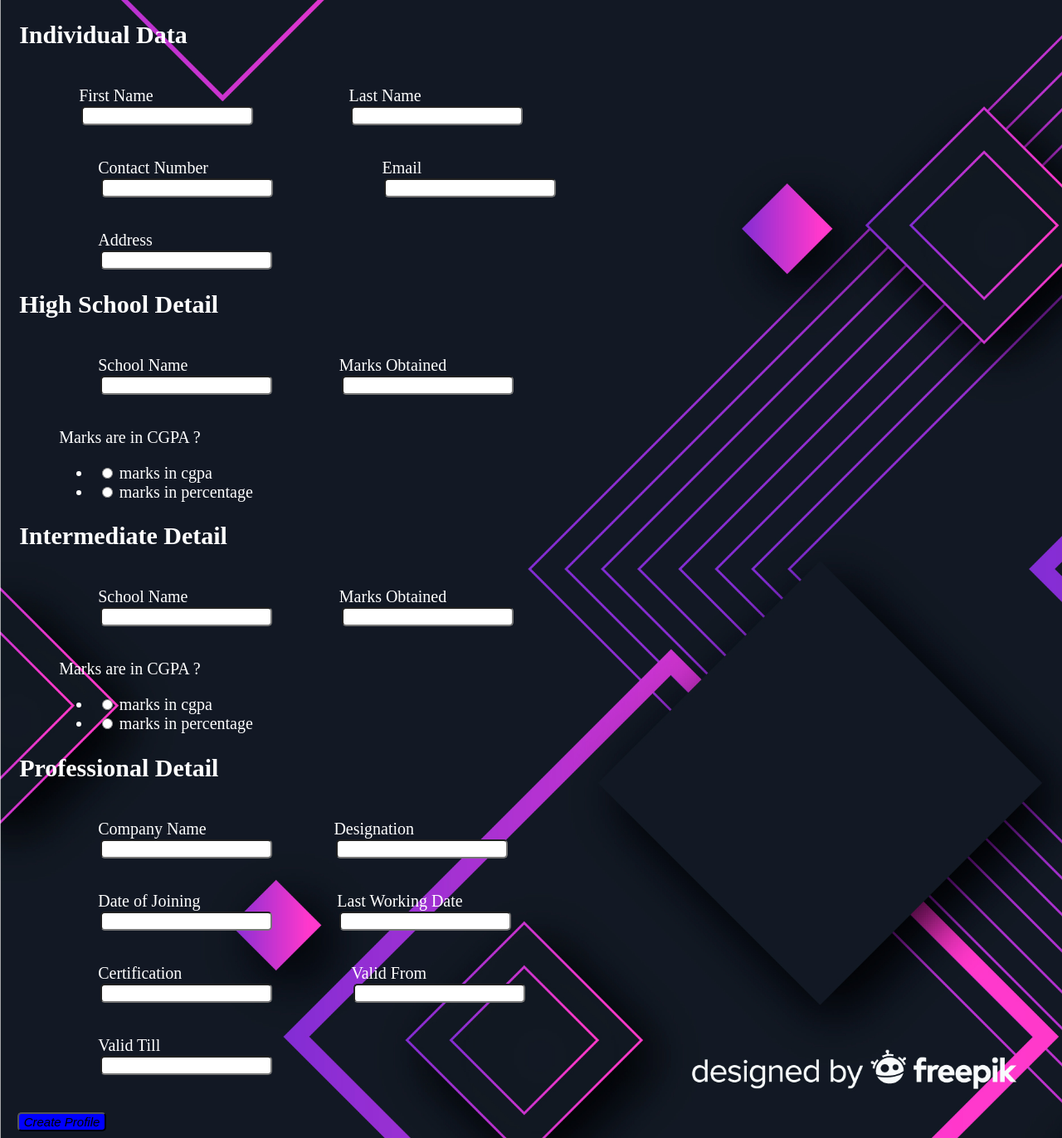
After one commit to vinay-keshari/Resume, a Django app: page /profile-create/ in a window 1280 px wide. The commit adds this page. Shown: the whole page at 83% size. Run offline with Django 3.2, Linux system fonts and the light colour scheme.

Commit message:
finalized views

```diff
--- a/cast/cast/urls.py
+++ b/cast/cast/urls.py
@@ -20,5 +20,6 @@ from castapp import views
 urlpatterns = [
     path('admin/', admin.site.urls),
     path('login/', views.login),
-    path('register/', views.register_user, name='registration_link')
+    path('register/', views.register_user, name='registration_link'),
+    path('profile-create/', views.ProfileCreateView, name='profile-create')
 ]
--- a/cast/castapp/forms/__init__.py
+++ b/cast/castapp/forms/__init__.py
@@ -1,2 +1,3 @@
 from .login_page_form import login_page_form
 from .registration_form import registration_form
+from .profile_create_form import ProfileCreateForm
--- /dev/null
+++ b/cast/castapp/forms/profile_create_form.py
@@ -0,0 +1,23 @@
+from django import forms
+from django.utils.safestring import mark_safe
+
+class ProfileCreateForm(forms.Form):
+    first_name  = forms.CharField(label='First Name', max_length=100)
+    last_name  = forms.CharField(label='Last Name', max_length=100)
+    contact_number = forms.IntegerField(label='Phone Number')
+    location = forms.CharField(label='Residence Location', max_length=50)
+    email = forms.EmailField(label='Email')
+    highschool_name = forms.CharField(label='School Name', max_length=100)
+    marks1 = forms.FloatField(label='Marks Obtained')
+    CHOICES = [('1', 'marks in cgpa'), ('2', 'marks in percentage')]
+    is_cgpa1 = forms.ChoiceField(widget=forms.RadioSelect(), label='', choices=CHOICES)
+    inter_school_name = forms.CharField(label='School Name', max_length=100)
+    marks2 = forms.FloatField(label='Marks Obtained')
+    is_cgpa2 = forms.ChoiceField(widget=forms.RadioSelect(), label='', choices=CHOICES)
+    company_name = forms.CharField(label='Company Name', max_length=100)
+    designation = forms.CharField(label='Designation', max_length=20)
+    join_date = forms.DateField(label='Joining Date')
+    last_wd = forms.DateField(label='Last Working Date', required=False)
+    certification = forms.CharField(label='Certification', max_length=20)
+    valid_from = forms.DateField(label='Valid From')
+    valid_till = forms.DateField(label='Valid Till')
--- a/cast/castapp/forms/registration_form.py
+++ b/cast/castapp/forms/registration_form.py
@@ -1,5 +1,4 @@
 from django import forms
-from castapp.models import profile
 
 class registration_form(forms.Form):
     username = forms.CharField(label='Username', max_length=100)
--- a/cast/castapp/views/__init__.py
+++ b/cast/castapp/views/__init__.py
@@ -1,2 +1,3 @@
 from .login_view import login
 from .register_view import register_user
+from .profile_createview import ProfileCreateView
--- /dev/null
+++ b/cast/castapp/views/profile_createview.py
@@ -0,0 +1,12 @@
+from django.shortcuts import get_object_or_404, render
+from django.http import HttpResponse
+from django.contrib.auth import get_user_model
+
+from castapp.forms import ProfileCreateForm
+
+
+def ProfileCreateView(request):
+    if request.method == 'GET':
+        form = ProfileCreateForm()
+        print(request.user)
+        return render(request, 'profile_create.html', {'profile_create_form': form})
--- a/cast/castapp/views/register_view.py
+++ b/cast/castapp/views/register_view.py
@@ -2,7 +2,7 @@ from django.shortcuts import get_object_or_404, render
 from django.http import HttpResponse
 from django.contrib.auth import get_user_model
 
-from castapp.forms import registration_form
+from castapp.forms import registration_form, ProfileCreateForm
 
 
 def register_user(request):
@@ -18,7 +18,8 @@ def register_user(request):
         try:
             user=get_user_model().objects.create_user(username, password=password, email=email)
             user.save()
-            return HttpResponse('<h1>User created!</h1>')
+            register_form = ProfileCreateForm()
+            return render(request, 'profile_create.html', {'profile_create_form': register_form})
         except:
             return HttpResponse('<h1>Unable to create</h1>')
     if request.method == 'GET':
--- /dev/null
+++ b/cast/static/css/profile_create.css
@@ -0,0 +1,81 @@
+.profile-section{
+    color: white;
+    font-size: 20px;
+    margin-left: 5%;
+}
+
+.form_input input{
+    color: black;
+    font-size: 15px;
+    border-radius: 5px;
+    margin-left: 1%;
+}
+
+.education-section{
+    color: white;
+    font-size: 20px;
+    margin-left: 5%;
+}
+
+.professional-sec{
+    color: white;
+    font-size: 20px;
+    margin-left: 5%;
+}
+
+.label_class{
+    color:white;
+    margin-left: -4%;
+}
+
+.row-fix{
+    display: inline-flex;
+    width: 56%;
+    justify-content: space-evenly;
+}
+
+.row-fix1{
+    display: flex;
+    width: 50%;
+    margin-left: 47px;
+}
+
+.row-fix2{
+    display: flex;
+    width: 50%;
+    margin-left: 47px;
+}
+
+.row-fix3{
+    display: flex;
+    width: 50%;
+    margin-left: 47px;
+}
+
+.row-fix4{
+    display: flex;
+    width:  45%;
+    margin-left: 47px;
+}
+
+.row-fix5{
+    display: flex;
+    width: 50%;
+    margin-left: 47px;
+}
+
+.row-fix6{
+    display: flex;
+    width: 50%;
+    margin-left: 47px;
+}
+
+.register_button {
+    font-size: larger;
+    color: white;
+    background: blue;
+    font-style: oblique;
+    margin-left: 21%;
+    margin-top: 2%;
+
+}
--- a/cast/templates/login-page.html
+++ b/cast/templates/login-page.html
@@ -5,7 +5,7 @@
 
 {% load static %}
 <link rel="stylesheet" type="text/css" href="{% static 'css/login-css.css' %}">
-<body background="{% static 'images/app_bg.jpg' %}" alt="My image">
+<body background="{% static 'images/app_bg.jpg' %}" alt="My image", style='background-size: cover;'>
 <div  style="margin: 0 auto; margin-top: 250px">
 		<div class="container"  style="width: 700px; color:white";>
 			<h1>Please login for awesome experience</h1>
--- /dev/null
+++ b/cast/templates/profile_create.html
@@ -0,0 +1,55 @@
+<!DOCTYPE html>
+<html>
+<head>
+{% load static %}
+<title>Registration Page</title>
+<link rel="stylesheet" type="text/css" href="{% static 'css/profile_create.css' %}">
+</head>
+<body background="{% static 'images/app_bg.jpg' %}" alt="My image", style='background-size: cover;'>
+    <form action="" method="post" class='form_input'>
+        <div class="profile-section">
+            <h2 class="label_class">Individual Data</h2>
+            <div class='row-fix'>
+                <p>First Name {{ profile_create_form.first_name }}</p>
+                <p>Last Name {{ profile_create_form.last_name }}</p>
+            </div>
+            <div class='row-fix1'>
+                <p>Contact Number {{ profile_create_form.contact_number }}</p>
+                <p>Email {{ profile_create_form.email }}</p>
+            </div>
+            <p style=" width: 20%; margin-left: 47px">Address {{ profile_create_form.location }}</p>
+        </div>
+        <div class='education-section'>
+            <h2 class="label_class">High School Detail</h2>
+            <div class='row-fix2'>
+                <p>School Name {{ profile_create_form.highschool_name }}</p>
+                <p>Marks Obtained {{ profile_create_form.marks1 }}</p>
+            </div>
+            <p>Marks are in CGPA ? {{ profile_create_form.is_cgpa1 }}</p>
+            <h2 class="label_class">Intermediate Detail</h2>
+            <div class='row-fix3'>
+                <p>School Name {{ profile_create_form.inter_school_name }}</p>
+                <p>Marks Obtained {{ profile_create_form.marks2 }}</p>
+            </div>
+            <p>Marks are in CGPA ? {{ profile_create_form.is_cgpa2 }}</p>
+        </div>
+        <div class='professional-sec'>
+            <h2 class="label_class">Professional Detail</h2>
+            <div class='row-fix4'>
+            <p>Company Name {{ profile_create_form.company_name }}</p>
+            <p>Designation {{ profile_create_form.designation }}</p>
+            </div>
+            <div class='row-fix5'>
+                <p>Date of Joining {{ profile_create_form.join_date }}</p>
+                <p>Last Working Date {{ profile_create_form.last_wd }}</p>
+            </div>
+            <div class='row-fix6'>
+                <p>Certification {{ profile_create_form.certification }}</p>
+                <p>Valid From {{ profile_create_form.valid_from }}</p>
+            </div>
+            <p style=" width: 20%; margin-left: 47px">Valid Till {{ profile_create_form.valid_till }}</p>
+        </div>
+    <input class=register_button type="submit" value="Create Profile">
+    </form>
+</body>
+</html>
--- a/cast/templates/profile_page.html
+++ b/cast/templates/profile_page.html
@@ -8,7 +8,7 @@
 <body>
     <div class="topnav1">
         <div class="active profile-pic" href="#home">
-            <img src="{% static 'images/vinay.png' %}" alt="user image" height="60" width="60" style="border-radius: 50%;">
+            <img src="{% static 'images/login_bg.jpg' %}" alt="user image" height="60" width="60" style="border-radius: 50%;">
         </div>
         <a class="profile-name">{{ profile_data.name }}</a>
     </div>
--- a/cast/templates/registration_page.html
+++ b/cast/templates/registration_page.html
@@ -5,12 +5,13 @@
 <title>Registration Page</title>
 <link rel="stylesheet" type="text/css" href="{% static 'css/registration-page.css' %}">
 </head>
-<body background="{% static 'images/app_bg.jpg' %}" alt="My image">
+<body background="{% static 'images/app_bg.jpg' %}" alt="My image", style='background-size: cover;'>
     <div class="registration_form">
     <form action="" method="post"  style="width: 300px">
         {% csrf_token %}
         {{ registration_form }}
     <input class=register_button type="submit" value="Register">
+    <a id="register_link" href="{% url 'profile-create' %}">Complete Profile</a>
     </form>
 </div>
 <script>
```
Also changed, not shown: cast/db.sqlite3, cast/static/js/user.js (added).
